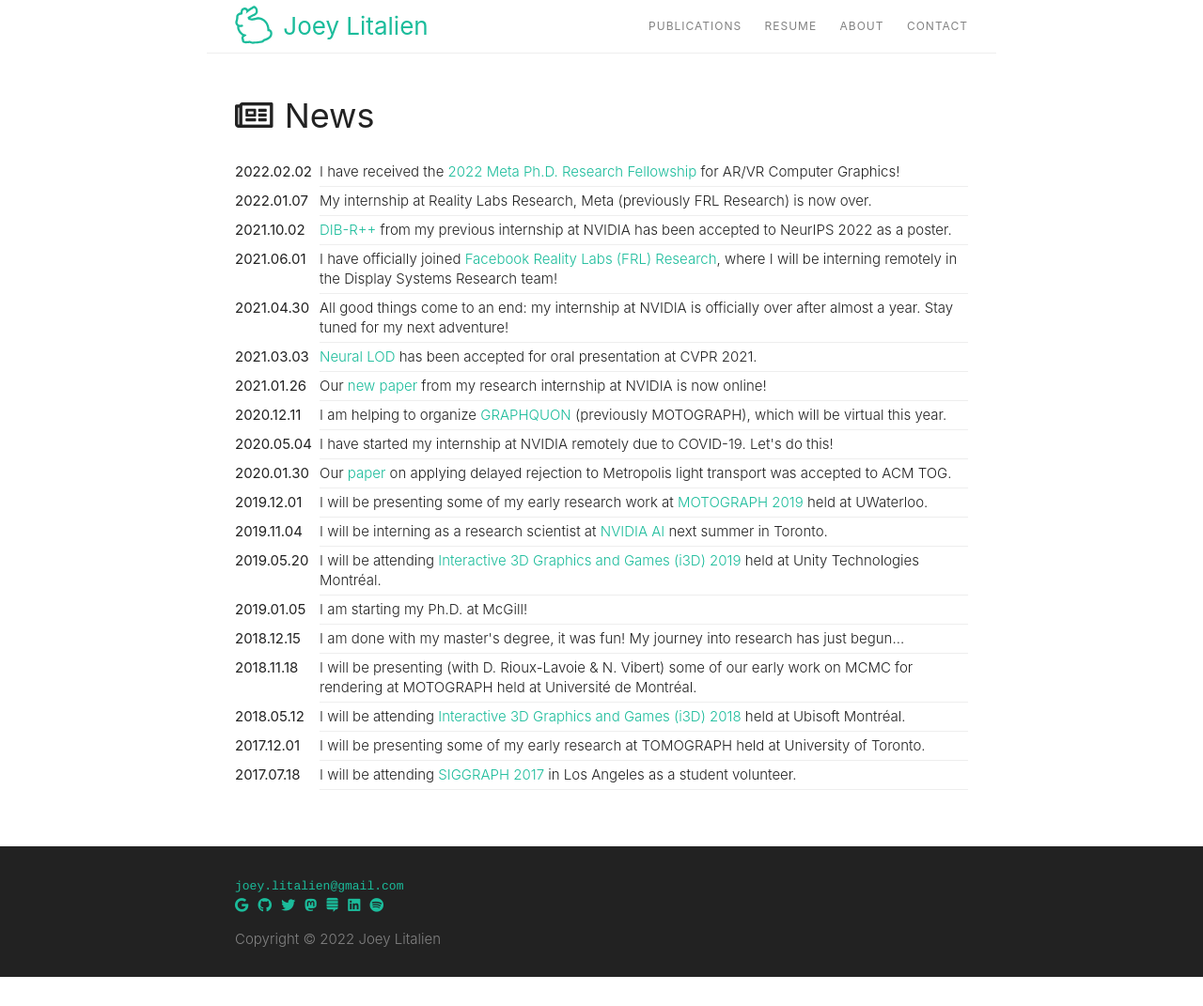
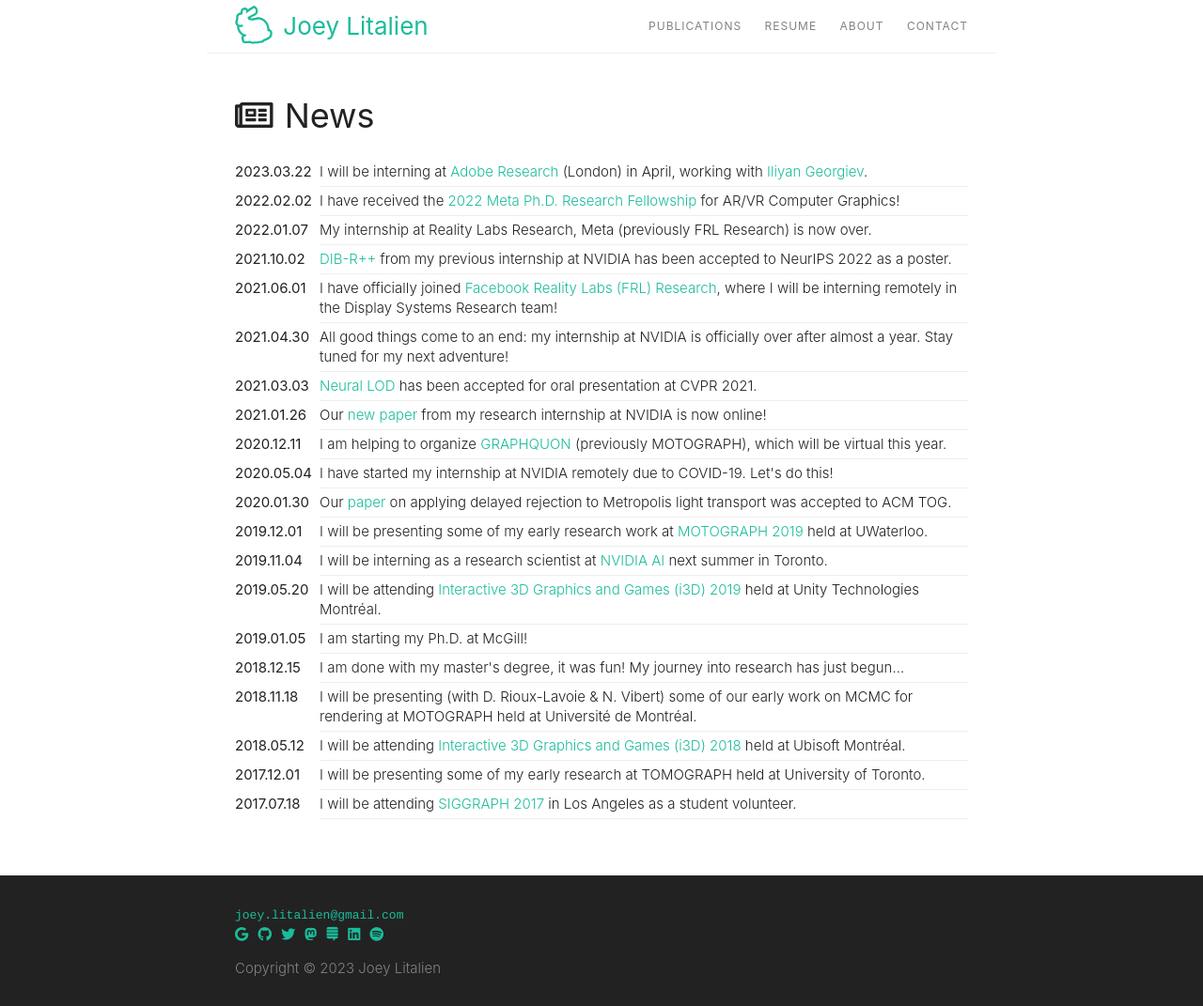
Before and after one commit to joeylitalien/joeylitalien.github.io, a Jekyll site: the page built from pages/news.md, in a window 1280 px wide. Shown: the whole page at 94% size. Built offline with Jekyll 4.4.1, drawn with Linux system fonts in a browser that asks for light colours; nearby versions of some CDN libraries; before the commit the page ends 1040 px from its top, so only the background shows below that.

Commit message:
Updated copyright; updated internship at Adobe

```diff
--- a/_data/news.yaml
+++ b/_data/news.yaml
@@ -1,3 +1,6 @@
+- date: 2023.03.22
+  news: I will be interning at <a href="https://research.adobe.com/">Adobe Research</a> (London) in April, working with <a href="http://iliyan.com/">Iliyan Georgiev</a>.
+
 - date: 2022.02.02
   news: I have received the <a href="https://research.facebook.com/blog/2022/2/announcing-the-recipients-of-the-2022-meta-phd-research-fellowship/">2022 Meta Ph.D. Research Fellowship</a> for AR/VR Computer Graphics!
 
--- a/_includes/footer.html
+++ b/_includes/footer.html
@@ -63,7 +63,7 @@
           </li>
           {% endif %}
         </ul>
-        <span class="copyright">Copyright &copy; 2022 Joey Litalien</a>
+        <span class="copyright">Copyright &copy; 2023 Joey Litalien</a>
       </div>
 
       <!-- <div class="footer-col footer-col-3">
```
